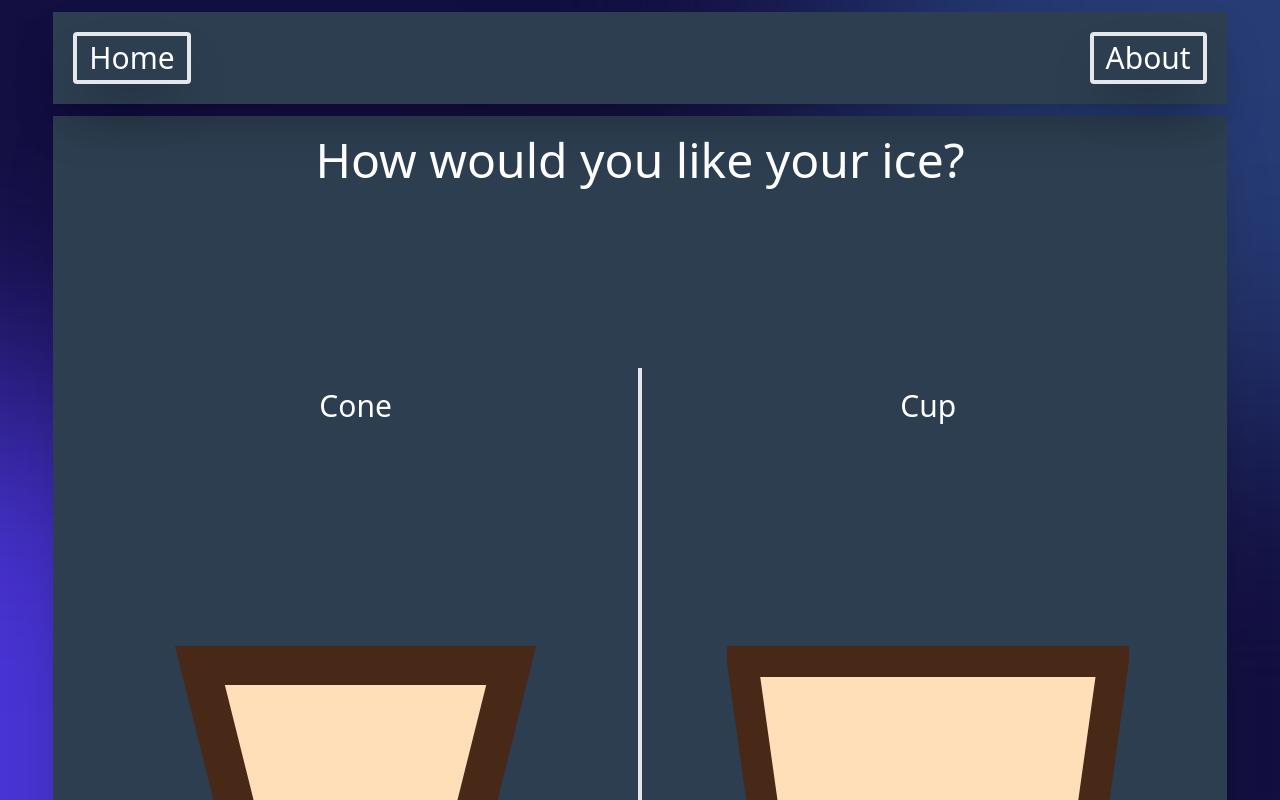
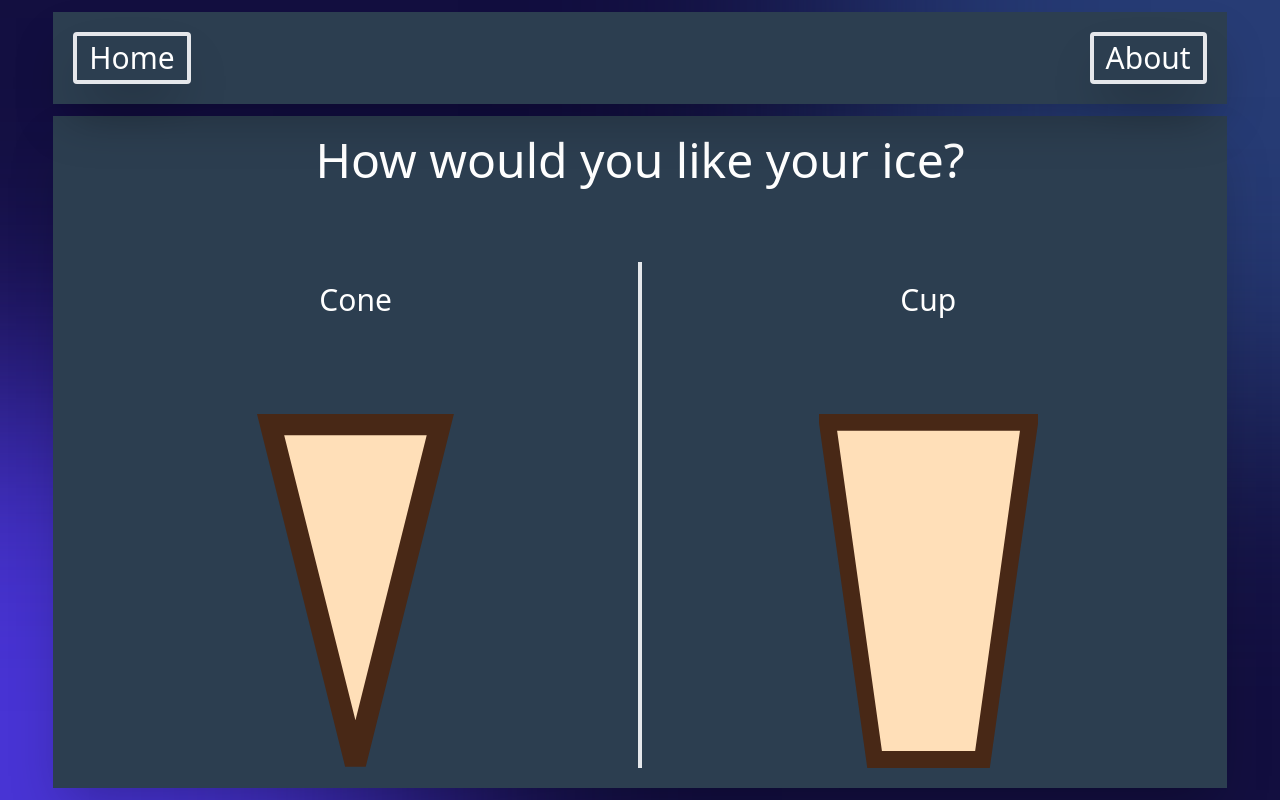
Before and after one commit to Julian-Sz/Ice-Cream-Shop, a React (Create React App) app: page /ChooseConeCup in a window 1280 px wide. Shown: the top 800 px of the page. Built offline with nearby package versions, Linux system fonts and the light colour scheme.

Commit message:
added page transitions and fixed some bugs

```diff
--- a/src/App.css
+++ b/src/App.css
@@ -1,6 +1,7 @@
 body {
   background: #130f40;
   overflow-x: hidden;
+  scroll-behavior: smooth;
 }
 
 .App {
--- a/src/App.js
+++ b/src/App.js
@@ -1,6 +1,6 @@
 // import logo from "./logo.svg";
 import React, { useReducer } from "react";
-import { BrowserRouter, Route } from "react-router-dom";
+import { BrowserRouter, Route, Switch, useLocation } from "react-router-dom";
 import "./App.css";
 import Nav from "./components/Nav";
 import Home from "./components/Home";
@@ -8,7 +8,7 @@ import ChooseConeCup from "./components/ChooseConeCup";
 import ChooseKind from "./components/ChooseKind";
 import CheckOrder from "./components/CheckOrder";
 import FinalPage from "./components/FinalPage";
-// import { AnimateSharedLayout, AnimatePresence } from "framer-motion";
+import { AnimateSharedLayout, AnimatePresence } from "framer-motion";
 
 export const VARIETIES = {
   Vanilla: "#FAE074",
@@ -78,10 +78,14 @@ function App() {
   });
 
   const AppClasses =
-    "App flex flex-col justify-start items-center z-10 text-center text-white min-h-screen";
+    "App flex flex-col justify-start items-center z-10 text-center text-white min-h-screen md:h-screen md:max-h-screen overflow-x-hidden";
+
+  const location = useLocation();
+
+  console.log("location: ", location);
 
   return (
-    <BrowserRouter>
+    <>
       <div id="background-circles" className="z-0">
         <div
           id="bg-circle1"
@@ -94,25 +98,33 @@ function App() {
       </div>
       <div className={AppClasses}>
         <MyContext.Provider value={{ store, dispatch }}>
-          <Nav />
+          <AnimatePresence exitBeforeEnter>
+            <Switch location={location} key={location.pathname}>
               <Route path="/" exact>
+                <Nav key={"Nav"} />
                 <Home />
               </Route>
               <Route path="/ChooseConeCup">
+                <Nav key={"Nav"} />
                 <ChooseConeCup />
               </Route>
               <Route path="/ChooseKind">
+                <Nav key={"Nav"} />
                 <ChooseKind />
               </Route>
               <Route path="/CheckOrder">
+                <Nav key={"Nav"} />
                 <CheckOrder />
               </Route>
               <Route path="/FinalPage">
+                <Nav key={"Nav"} />
                 <FinalPage />
               </Route>
+            </Switch>
+          </AnimatePresence>
         </MyContext.Provider>
       </div>
-    </BrowserRouter>
+    </>
   );
 }
 
--- a/src/components/CheckOrder.js
+++ b/src/components/CheckOrder.js
@@ -3,6 +3,7 @@ import { MyContext } from "../App.js";
 import Visualization from "./Visualization.js";
 import { useHistory, Link } from "react-router-dom";
 import ScoopListItem from "./ScoopListItem.js";
+import { motion, AnimatePresence } from "framer-motion";
 
 export default function CheckOrder() {
   const { store } = useContext(MyContext);
@@ -12,8 +13,38 @@ export default function CheckOrder() {
   if (store.cone === undefined || store.scoops.length === 0) {
     history.push("/ChooseConeCup");
   }
+
+  const checkOrderVariants = {
+    initial: {
+      x: "110vw",
+      opacity: 0.5,
+    },
+    animate: {
+      x: 0,
+      opacity: 1,
+      transition: {
+        duration: 1,
+        ease: "easeOut",
+      },
+    },
+    exit: {
+      x: "-110vw",
+      opacity: 0.5,
+      transition: {
+        duration: 1,
+        ease: "easeIn",
+      },
+    },
+  };
+
   return (
-    <div className="flex-auto w-11/12 mb-3 backgroundCard z-20 flex flex-col py-8 relative">
+    <motion.div
+      variants={checkOrderVariants}
+      initial="initial"
+      animate="animate"
+      exit="exit"
+      className="flex-auto w-11/12 mb-3 backgroundCard z-20 flex flex-col py-8 relative"
+    >
       <h1 className="text-2xl md:text-5xl md:pl-4 md:mb-8 absolute top-10 right-0 left-0 mx-auto">
         Please check your order:
       </h1>
@@ -21,6 +52,7 @@ export default function CheckOrder() {
         {store !== undefined && <Visualization />}
       </div>
       <div className="w-11/12 md:w-8/12 self-center mt-5">
+        <AnimatePresence>
           {store.scoops.map((el, index) => {
             return (
               <ScoopListItem
@@ -31,6 +63,7 @@ export default function CheckOrder() {
               ></ScoopListItem>
             );
           })}
+        </AnimatePresence>
       </div>
       <Link
         to="/FinalPage"
@@ -51,6 +84,6 @@ export default function CheckOrder() {
           </svg>
         </button>
       </Link>
-    </div>
+    </motion.div>
   );
 }
--- a/src/components/ChooseConeCup.js
+++ b/src/components/ChooseConeCup.js
@@ -15,8 +15,35 @@ export default function ChooseConeCup() {
     height: "80vh",
     gridTemplateRows: "auto 40% 40%",
   };
+
+  const chooseConeCupVariants = {
+    initial: {
+      x: "110vw",
+      opacity: 0.5,
+    },
+    animate: {
+      x: 0,
+      opacity: 1,
+      transition: {
+        duration: 1,
+        ease: "easeOut",
+      },
+    },
+    exit: {
+      x: "-110vw",
+      opacity: 0.5,
+      transition: {
+        duration: 1,
+        ease: "easeIn",
+      },
+    },
+  };
   return (
     <motion.div
+      variants={chooseConeCupVariants}
+      initial="initial"
+      animate="animate"
+      exit="exit"
       className="grid grid-cols-1 md:grid-cols-2 z-10 p-5 w-11/12 shadow-2xl justify-items-center auto-rows-min flex-1 mb-3 backgroundCard"
       style={cardStyle}
     >
--- a/src/components/ChooseKind.js
+++ b/src/components/ChooseKind.js
@@ -16,8 +16,38 @@ export default function ChooseKind() {
   if (store.cone === undefined) {
     history.push("/ChooseConeCup");
   }
+
+  const chooseKindVariants = {
+    initial: {
+      x: "110vw",
+      opacity: 0.5,
+    },
+    animate: {
+      x: 0,
+      opacity: 1,
+      transition: {
+        duration: 1,
+        ease: "easeOut",
+      },
+    },
+    exit: {
+      x: "-110vw",
+      opacity: 0.5,
+      transition: {
+        duration: 1,
+        ease: "easeIn",
+      },
+    },
+  };
+
   return (
-    <div className="flex flex-col md:flex-row md:mb-3 justify-between w-11/12 z-10 flex-auto">
+    <motion.div
+      variants={chooseKindVariants}
+      initial="initial"
+      animate="animate"
+      exit="exit"
+      className="flex flex-col md:flex-row md:mb-3 justify-between w-11/12 z-10 flex-auto"
+    >
       <div
         id="visuContainer"
         className="md:w-5/12 flex justify-center relative"
@@ -56,6 +86,6 @@ export default function ChooseKind() {
           </button>
         )}
       </div>
-    </div>
+    </motion.div>
   );
 }
--- a/src/components/ConeImg.js
+++ b/src/components/ConeImg.js
@@ -19,10 +19,10 @@ export default function ConeImg(props) {
       <g id="Layer_1">
         <title>Layer 1</title>
         <motion.path
-          initial={{ pathLength: 0 }}
-          animate={{ pathLength: 1 }}
+          initial={{ pathLength: 0, fill: "rgba(0, 0, 0, 0)" }}
+          animate={{ pathLength: 1, fill: "#FFDFB8" }}
           transition={{ duration: 3 }}
-          fill="#FFDFB8"
+          // fill="#FFDFB8"
           d="M0,0l100,400l100,-400L0,0l100,400"
           stroke="#482816"
           strokeWidth="25"
--- a/src/components/CupImg.js
+++ b/src/components/CupImg.js
@@ -20,10 +20,10 @@ export default function CupImg(props) {
       <g id="Layer_1">
         <title>Layer 1</title>
         <motion.path
-          initial={{ pathLength: 0 }}
-          animate={{ pathLength: 1 }}
+          initial={{ pathLength: 0, fill: "rgba(0, 0, 0, 0)" }}
+          animate={{ pathLength: 1, fill: "#FFDFB8" }}
           transition={{ duration: 3 }}
-          fill="#FFDFB8"
+          // fill="#FFDFB8"
           strokeWidth="25"
           d="M0,0L70,500L230,500L300,0L0,0L70,500"
           stroke="#482816"
--- a/src/components/FinalPage.js
+++ b/src/components/FinalPage.js
@@ -1,10 +1,40 @@
 import React from "react";
+import { motion } from "framer-motion";
 
 export default function FinalPage() {
+  const finalPageVariants = {
+    initial: {
+      x: "110vw",
+      opacity: 0.5,
+    },
+    animate: {
+      x: 0,
+      opacity: 1,
+      transition: {
+        duration: 1,
+        ease: "easeOut",
+      },
+    },
+    exit: {
+      x: "-110vw",
+      opacity: 0.5,
+      transition: {
+        duration: 1,
+        ease: "easeIn",
+      },
+    },
+  };
+
   return (
-    <div className="backgroundCard w-11/12 flex-auto z-20 mb-3 shadow-2xl flex flex-col justify-around">
+    <motion.div
+      variants={finalPageVariants}
+      initial="initial"
+      animate="animate"
+      exit="exit"
+      className="backgroundCard w-11/12 flex-auto z-20 mb-3 shadow-2xl flex flex-col justify-around"
+    >
       <h1 className="text-2xl md:text-5xl">Thank you for your order!</h1>
       <h2 className="text-xl md:text-4xl">It will get delivered soon...</h2>
-    </div>
+    </motion.div>
   );
 }
--- a/src/components/Home.js
+++ b/src/components/Home.js
@@ -1,12 +1,17 @@
-import React from "react";
+import React, { useEffect, useContext } from "react";
+import { ACTIONS, MyContext } from "../App.js";
 import { Link } from "react-router-dom";
 import HomeIcecream from "../Images/Home-Icecream.jpg";
 // import { ACTIONS, MyContext } from "../App.js";
 import { motion } from "framer-motion";
 
 export default function Home() {
-  // const { dispatch } = useContext(MyContext);
-  const ImageStyle = {
+  const { dispatch } = useContext(MyContext);
+  useEffect(() => {
+    dispatch({ type: ACTIONS.RESET, payload: undefined });
+  }, []);
+
+  const imageStyle = {
     backgroundImage: `url(${HomeIcecream})`,
     backgroundSize: "cover",
     backgroundPosition: "center",
@@ -16,8 +21,34 @@ export default function Home() {
     background: "#2c3e50",
   };
 
+  const homeVariants = {
+    initial: {
+      x: "110vw",
+      opacity: 0.5,
+    },
+    animate: {
+      x: 0,
+      opacity: 1,
+      transition: {
+        duration: 1,
+        ease: "easeOut",
+      },
+    },
+    exit: {
+      x: "-110vw",
+      opacity: 0.5,
+      transition: {
+        duration: 1,
+        ease: "easeIn",
+      },
+    },
+  };
   return (
     <motion.div
+      variants={homeVariants}
+      initial="initial"
+      animate="animate"
+      exit="exit"
       className="grid grid-cols-1 md:grid-cols-2 w-11/12 z-20 mb-3 shadow-2xl flex-1 auto-rows-fr"
       id="home-grid"
     >
@@ -34,7 +65,7 @@ export default function Home() {
           </h2>
         </Link>
       </div>
-      <div className="z-20 p-5" style={ImageStyle}></div>
+      <div className="z-20 p-5" style={imageStyle}></div>
     </motion.div>
   );
 }
--- a/src/components/Nav.js
+++ b/src/components/Nav.js
@@ -10,12 +10,7 @@ export default function Nav(props) {
 
   return (
     <ul className="flex flex-row justify-between w-11/12 z-20 p-5 my-3 shadow-2xl text-xl md:text-3xl backgroundCard">
-      <Link
-        to="/"
-        onClick={() => {
-          dispatch({ type: ACTIONS.RESET, payload: undefined });
-        }}
-      >
+      <Link to="/">
         <li className={liClasses}>Home</li>
       </Link>
       <li className={liClasses}>About</li>
--- a/src/components/Visualization.js
+++ b/src/components/Visualization.js
@@ -9,9 +9,10 @@ export default function Visualization() {
   const { store } = useContext(MyContext);
   console.log("store in Visu", store);
   const [state, setState] = useState(false);
-  useEffect(() => {
-    setTimeout(() => setState(true), 100);
-  }, []);
+  // useEffect(() => {
+  //   setTimeout(() => setState(true), 100);
+  // }, []);
+  //this causes the error in the console
 
   const [dimensions, setDimensions] = useState({
     height: window.innerHeight,
```
Lines whose indentation alone changed are shown as unchanged.
